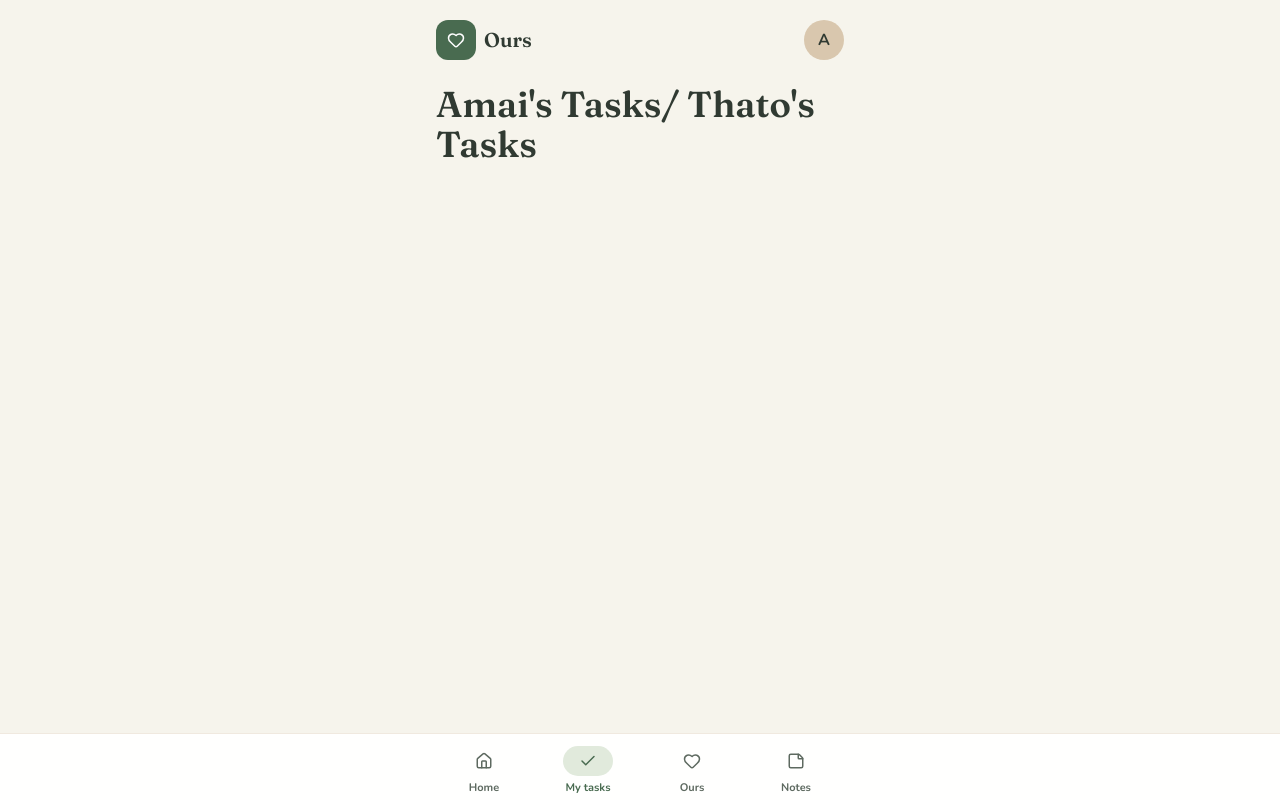
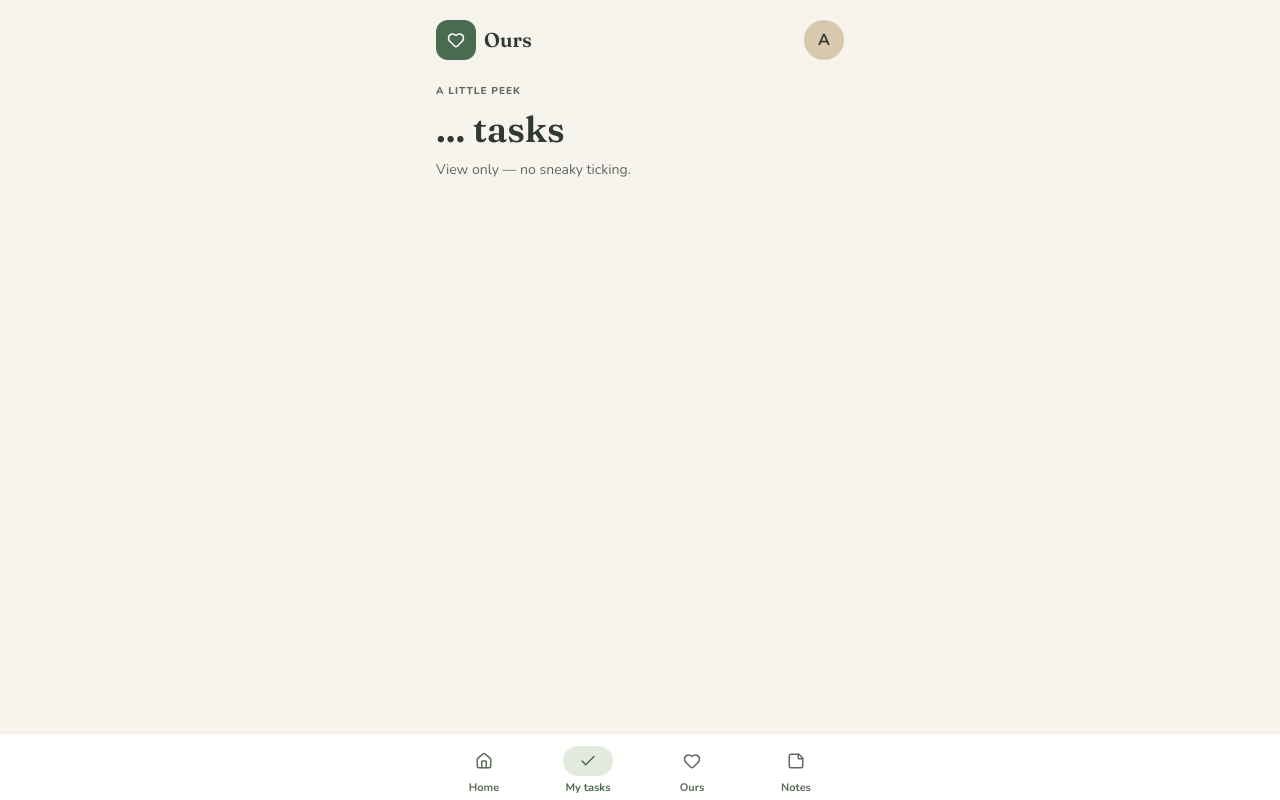
Before and after one commit to thatomakhusha/ours, a Next.js app in the folder frontend/: page /partner-tasks in a window 1280 px wide. Built offline with nearby package versions, Linux system fonts and the light colour scheme.

Commit message:
feat: add page headings to all dashboard routes

```diff
--- a/frontend/src/app/(dashboard)/home/page.tsx
+++ b/frontend/src/app/(dashboard)/home/page.tsx
@@ -1,3 +1,11 @@
+import PageHeading from "@/components/layout/PageHeading";
+
 export default function HomePage() {
-  return <h1 className="font-display text-4xl font-semibold">Home</h1>;
+  return (
+    <PageHeading
+      eyebrow="today’s date"
+      title="Morning, ..."
+      subtitle="Here's what's happening in your little world."
+    />
+  );
 }
--- a/frontend/src/app/(dashboard)/notes/page.tsx
+++ b/frontend/src/app/(dashboard)/notes/page.tsx
@@ -1,3 +1,11 @@
+import PageHeading from "@/components/layout/PageHeading";
+
 export default function Notes() {
-  return <h1 className="font-display text-4xl font-semibold">Notes</h1>;
+  return (
+    <PageHeading
+      eyebrow="Left with love"
+      title="Notes"
+      subtitle="Little things worth saying."
+    />
+  );
 }
--- a/frontend/src/app/(dashboard)/partner-tasks/page.tsx
+++ b/frontend/src/app/(dashboard)/partner-tasks/page.tsx
@@ -1,3 +1,11 @@
+import PageHeading from "@/components/layout/PageHeading";
+
 export default function PartnerTasks() {
-  return <h1 className="font-display text-4xl font-semibold">Amai's Tasks/ Thato's Tasks</h1>;
+  return (
+    <PageHeading
+      eyebrow="A little peek"
+      title="... tasks"
+      subtitle="View only — no sneaky ticking."
+    />
+  );
 }
--- a/frontend/src/app/(dashboard)/shared-tasks/page.tsx
+++ b/frontend/src/app/(dashboard)/shared-tasks/page.tsx
@@ -1,3 +1,11 @@
-export default function OurTasks() {
-  return <h1 className="font-display text-4xl font-semibold">Our tasks</h1>;
+import PageHeading from "@/components/layout/PageHeading";
+
+export default function SharedTasks() {
+  return (
+    <PageHeading
+      eyebrow="Better together"
+      title="Our tasks"
+      subtitle="The list we share, the life we make."
+    />
+  );
 }
```
